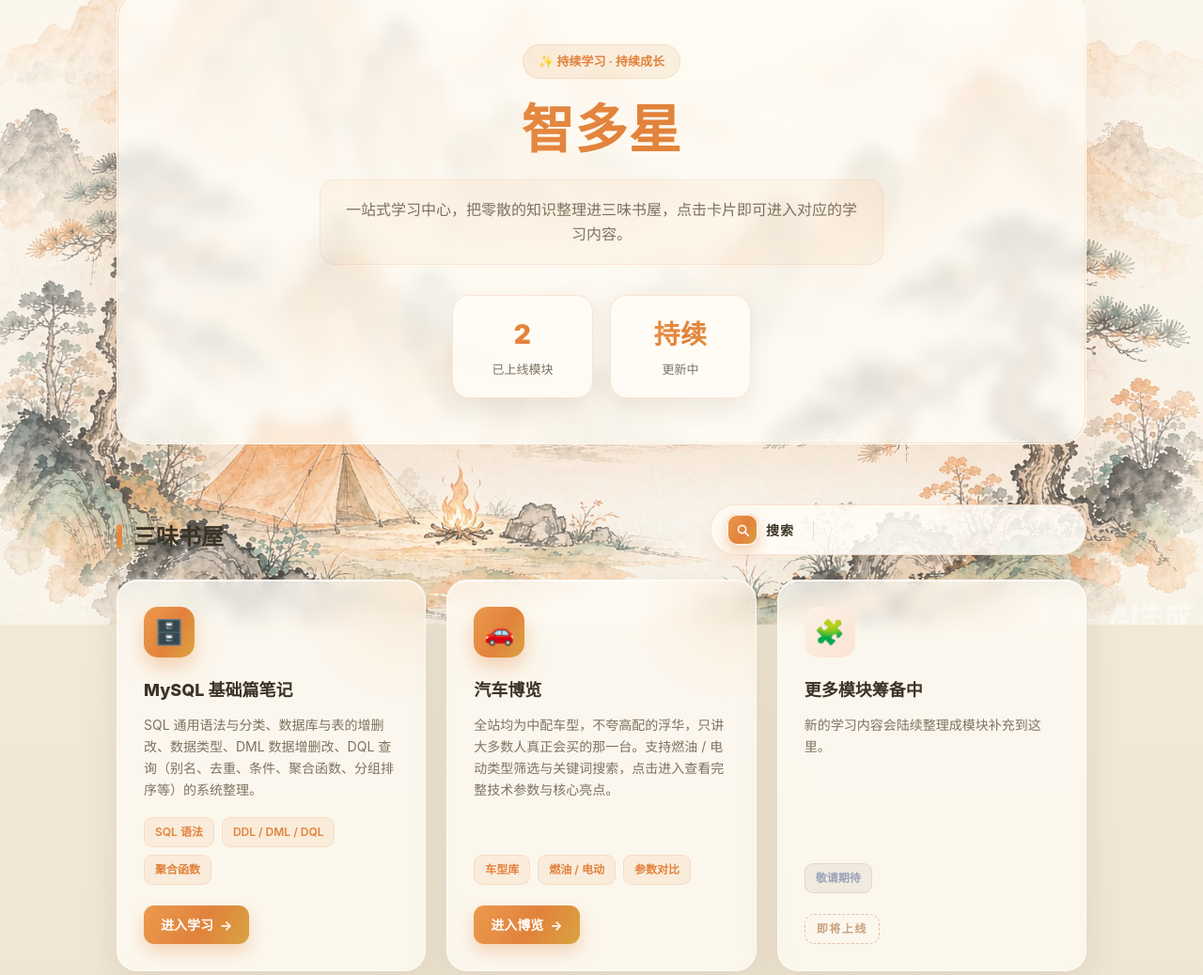
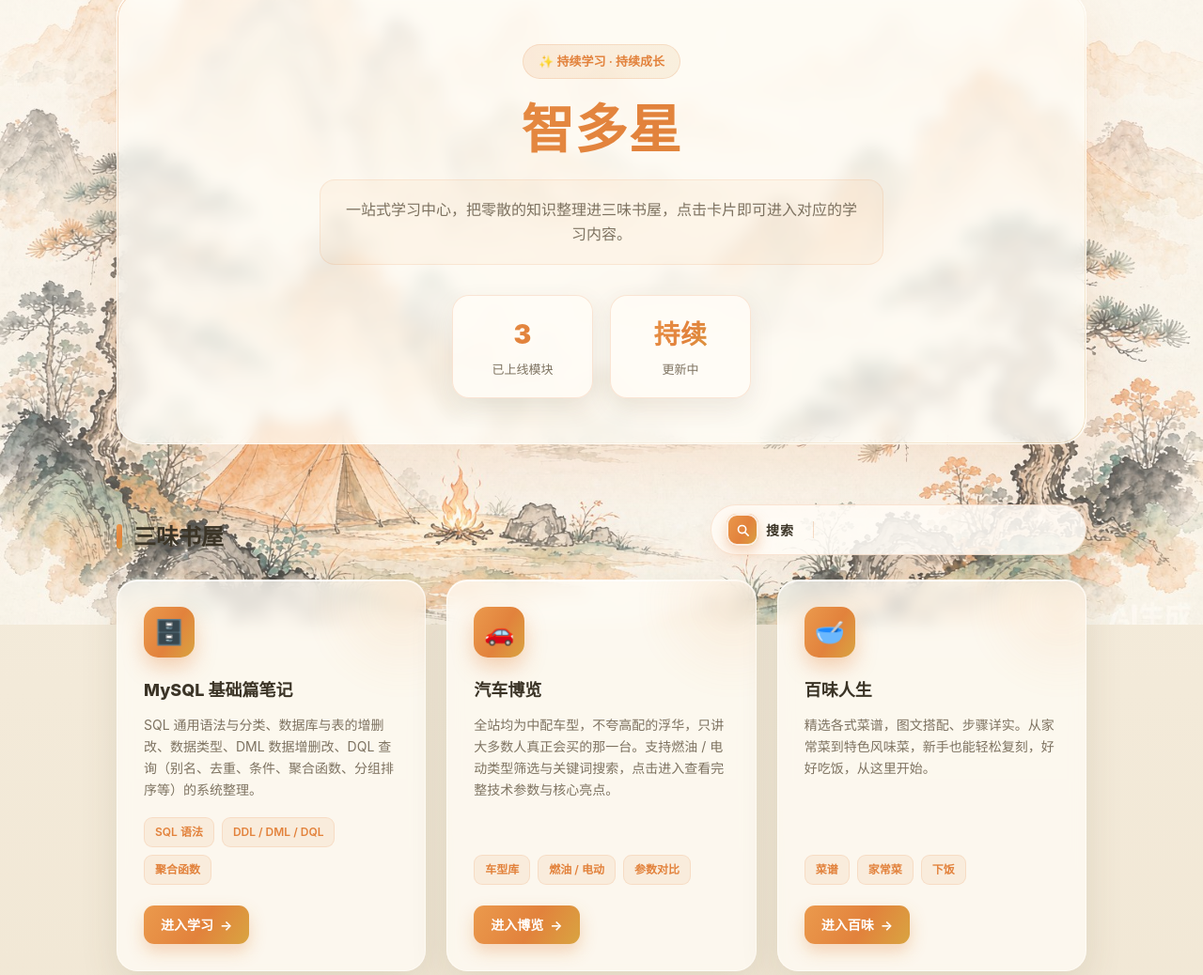
Before and after one commit to one010203-ui/my-site, a plain HTML site: page index.html in a window 1280 px wide. Shown: the part 135-1173 px from the top of the page at 94% size. Drawn offline with Linux system fonts and the light colour scheme.

Commit message:
Add files via upload

```diff
--- a/index.html
+++ b/index.html
@@ -287,7 +287,7 @@ a{text-decoration:none;color:inherit}
     <h1 data-page-node-id="ZROSqwwf5T2xMAojbFwvW3"><!--pnid:Xl7T4MqgNOoo2513cGd1cf-->智多星</h1>
     <p data-page-node-id="gmIuWFu9YfuLe39Mi20wRv" class="lead"><!--pnid:327PAD2SBCBpqtsaOmiG4m-->一站式学习中心，把零散的知识整理进三味书屋，点击卡片即可进入对应的学习内容。</p>
     <div data-page-node-id="cfzds3S9VDv5X61DiIseqt" class="hero-stats">
-      <div data-page-node-id="HBGlgPS2RX35CHYhiMBWvE" class="stat"><b data-page-node-id="E63eoFy5ctI8GKIGzp4Xmc"><!--pnid:27RFMr2SRA05ZGOutatGld-->2</b><span data-page-node-id="fz36iAVw4sbMbJSKYBy8q2"><!--pnid:uG0j5N9UZQEX3K7OKBMcEH-->已上线模块</span></div>
+      <div data-page-node-id="HBGlgPS2RX35CHYhiMBWvE" class="stat"><b data-page-node-id="E63eoFy5ctI8GKIGzp4Xmc"><!--pnid:27RFMr2SRA05ZGOutatGld-->3</b><span data-page-node-id="fz36iAVw4sbMbJSKYBy8q2"><!--pnid:uG0j5N9UZQEX3K7OKBMcEH-->已上线模块</span></div>
       <div data-page-node-id="Fz3N8QrX7rduygVDfMc9WJ" class="stat"><b data-page-node-id="EvKyYEkuQQPIwPoXFpRJsd"><!--pnid:8QqcBuz64k96KhuU5AEfTS-->持续</b><span data-page-node-id="Vleccp2HphWrdhxeJdipaC"><!--pnid:6ZHMZVpSloah79E21d1rjl-->更新中</span></div>
     </div>
   </div>
@@ -334,6 +334,22 @@ a{text-decoration:none;color:inherit}
       </div>
       <div data-page-node-id="tW8Lm4Qx7Rs2Np9Kv5BfHy" class="foot">
         <span data-page-node-id="uH5Rn9Ts3Wx7Lq2Km8BfJv" class="enter"><!--pnid:qT3Km8Lw6Rx9Ns4Vp7BfDz-->进入博览 <span data-page-node-id="rN7Wm2Qx5Ts8Lp3Kv9BfHy" class="arrow"><!--pnid:vL9Rn4Kt7Wx2Qs6Mm8BfJp-->→</span></span>
+      </div>
+    </a>
+
+<!--pnid:nQ7Vb3Kd9Xf2LmT8Rj4AsE--><!-- 已上线：汽车博览 -->
+    <a data-page-node-id="kP4Wn8Qs2Yb6Tf1Hm9VcXz" class="card clickable" data-keywords="百味人生 厨房 炒菜 美味 下饭 饭 米 面" href="recipe.html">
+      <span data-page-node-id="dR7Ht3Nm8Lp2Kq5Wb9YsJv" class="glow"></span>
+      <div data-page-node-id="vF2Lk6Px9Tn4Rs8Hm3QwBy" class="icon db"><!--pnid:cM5Gn8Jw3Bx7Vp2Kt9LqDs-->🥣</div>
+      <h3 data-page-node-id="wZ9Nm4Tk7Hs2Rf8Lq6BxJv"><!--pnid:yT3Kp8Qn5Wm9Vd2Ls7HrFx-->百味人生</h3>
+      <p data-page-node-id="nH6Lm2Px8Rs4Tf9Kw3VqBy" class="desc"><!--pnid:bJ8Vn3Kt7Qw5Rs2Lm9DxHf-->精选各式菜谱，图文搭配、步骤详实。从家常菜到特色风味菜，新手也能轻松复刻，好好吃饭，从这里开始。</p>
+      <div data-page-node-id="pL4Rm9Ts6Wx2Nq8Kv5BfHy" class="tags">
+        <span data-page-node-id="fK7Wn3Qp9Lm5Ts8Rv2HxJy" class="tag"><!--pnid:hT2Nm8Lw4Kx7Rs9Vq6BfDz-->菜谱</span>
+        <span data-page-node-id="gR5Lm9Px3Tw8Nq2Ks7VhBy" class="tag"><!--pnid:jM8Qn4Kt6Wx9Rs3Lm2BfHp-->家常菜</span>
+        <span data-page-node-id="sN3Tm7Lw5Qx9Rs2Kv8BfHy" class="tag"><!--pnid:mP6Rn2Kt8Lw4Qs9Xm3BfJz-->下饭</span>
+      </div>
+      <div data-page-node-id="tW8Lm4Qx7Rs2Np9Kv5BfHy" class="foot">
+        <span data-page-node-id="uH5Rn9Ts3Wx7Lq2Km8BfJv" class="enter"><!--pnid:qT3Km8Lw6Rx9Ns4Vp7BfDz-->进入百味 <span data-page-node-id="rN7Wm2Qx5Ts8Lp3Kv9BfHy" class="arrow"><!--pnid:vL9Rn4Kt7Wx2Qs6Mm8BfJp-->→</span></span>
       </div>
     </a>
 
```
